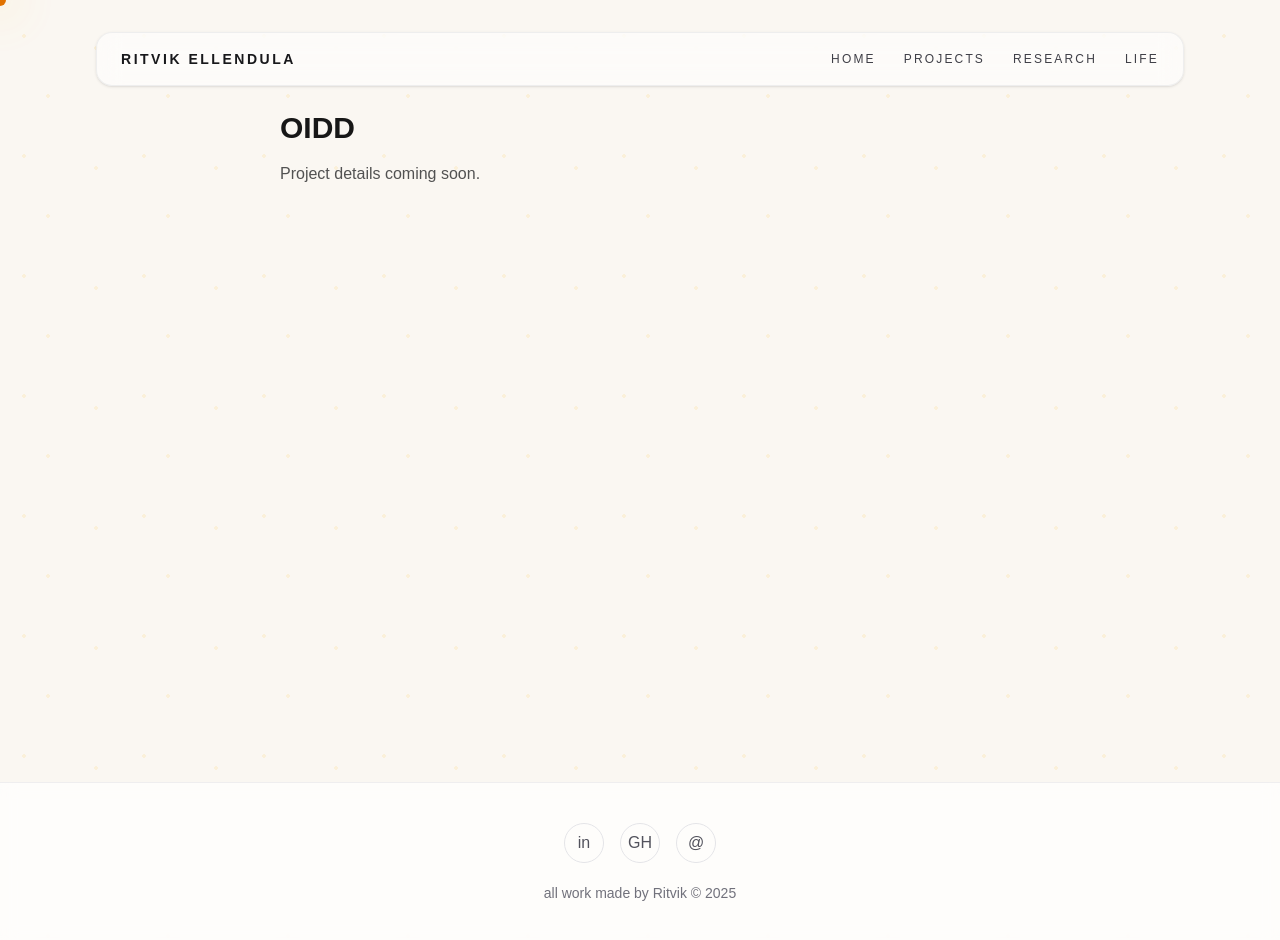
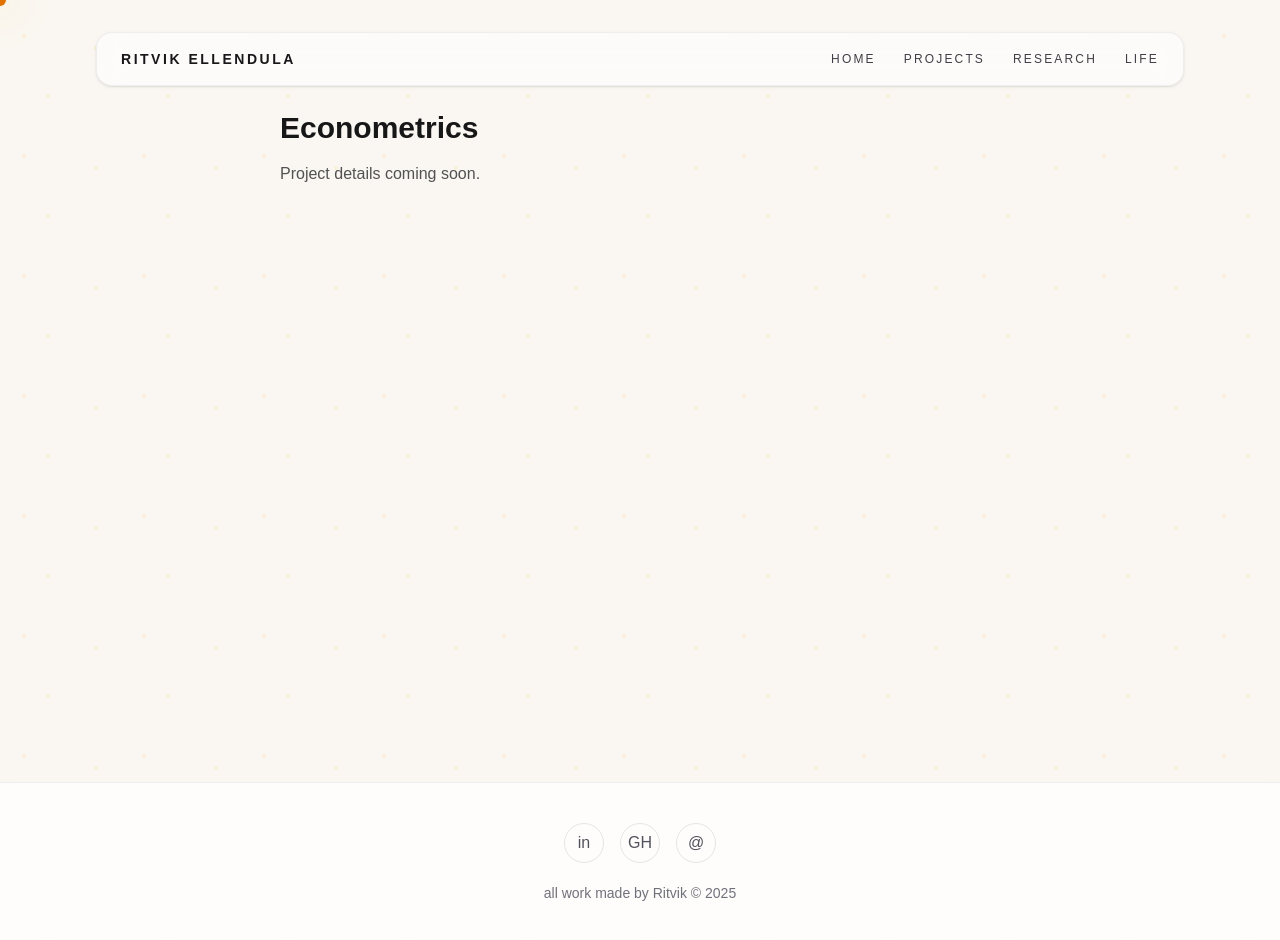
Before and after one commit to Rellendula26/ritvik-portfolio, a Next.js app: page /research/econometrics in a window 1280 px wide. Shown: the top 940 px of the page. Built offline with nearby package versions, Linux system fonts and the light colour scheme.

Commit message:
Fix image src paths and casing

```diff
--- a/src/app/research/dreamdiffusion/page.tsx
+++ b/src/app/research/dreamdiffusion/page.tsx
@@ -1,7 +1,7 @@
 export default function Page() {
   return (
     <main className="mx-auto max-w-3xl p-6">
-      <h1 className="text-3xl font-semibold">OIDD</h1>
+      <h1 className="text-3xl font-semibold">EEG Data to Image</h1>
       <p className="mt-4 text-base text-neutral-600">
         Project details coming soon.
       </p>
--- a/src/app/research/econometrics/page.tsx
+++ b/src/app/research/econometrics/page.tsx
@@ -1,7 +1,7 @@
 export default function Page() {
   return (
     <main className="mx-auto max-w-3xl p-6">
-      <h1 className="text-3xl font-semibold">OIDD</h1>
+      <h1 className="text-3xl font-semibold">Econometrics</h1>
       <p className="mt-4 text-base text-neutral-600">
         Project details coming soon.
       </p>
--- a/src/app/research/muscular-dystrophy/page.tsx
+++ b/src/app/research/muscular-dystrophy/page.tsx
@@ -1,7 +1,7 @@
 export default function Page() {
   return (
     <main className="mx-auto max-w-3xl p-6">
-      <h1 className="text-3xl font-semibold">OIDD</h1>
+      <h1 className="text-3xl font-semibold">Muscular Dystrophy & Machine Learning</h1>
       <p className="mt-4 text-base text-neutral-600">
         Project details coming soon.
       </p>
--- a/src/app/research/page.tsx
+++ b/src/app/research/page.tsx
@@ -10,7 +10,7 @@ const RESEARCH: MediaCardItem[] = [
       "I conducted a group research project under the Harvard Medical School. To summarize, we assessed different machine and deep learning methods of generating images via EEG signals, building off of StableDiffusion and DreamDiffusion and utilizing methods such as CLIP (Contrastive Language Image Pre-Training).",
     href: "/research/dreamdiffusion",
     tags: ["EEG Signal Processing", "Diffusion Models", "PyTorch", "Machine Learning", "NumPy"],
-    media: { kind: "image", src: "/research/dreamdiffusion.jpg", alt: "DreamDiffusion preview" },
+    media: { kind: "image", src: "/research/dreamdiffusion.png", alt: "DreamDiffusion preview" },
   },
   {
     id: "002",
@@ -21,7 +21,7 @@ const RESEARCH: MediaCardItem[] = [
       "I worked under a professor at Wayne State University, assessing numerous studies on historic redlining and analyzing adverse health outcomes associated with different HOLC grading levels.",
     href: "/research/redlining",
     tags: ["Meta Analysis", "Statistical Analysis", "Health Equity", "Epidemiology"],
-    media: { kind: "image", src: "/research/redlining.jpg", alt: "Redlining Image" },
+    media: { kind: "image", src: "/research/redlining.png", alt: "Redlining Image" },
   },
   {
     id: "003",
@@ -32,7 +32,7 @@ const RESEARCH: MediaCardItem[] = [
       "Muscular Dystrophy and other similar genetic disorders have always been extremely interesting to me. As a result, I was wondering which machine learning methodologies are the best for diagnosis of muscular dystrophy, as this is feasible to assess using publicly available genetic datasets.",
     href: "/research/muscular-dystrophy",
     tags: ["Bioinformatics", "Machine Learning", "Data Pre-Processing & Normalization", "NumPy", "Scikit-learn"],
-    media: { kind: "image", src: "/research/muscular-dystrophy.jpg", alt: "Muscular Dystrophy Image" },
+    media: { kind: "image", src: "/research/muscular-dystrophy.png", alt: "Muscular Dystrophy Image" },
   },
   {
     id: "004",
@@ -43,7 +43,7 @@ const RESEARCH: MediaCardItem[] = [
       "I have always been extremely interested in economics, and econometrics in particularly is a unique combination of economics and quantitative analysis. This project in particular analyzes the labor market and different types of jobs through a quantitative, statistical, econometrics-backed perspective.",
     href: "/research/econometrics",
     tags: ["R", "ANOVA Test", "Data Visualization", "Economics"],
-    media: { kind: "image", src: "/research/econometrics.jpg", alt: "Econometrics" },
+    media: { kind: "image", src: "/research/econometrics.png", alt: "Econometrics" },
   },
 ];
 
--- a/src/app/research/redlining/page.tsx
+++ b/src/app/research/redlining/page.tsx
@@ -1,7 +1,7 @@
 export default function Page() {
   return (
     <main className="mx-auto max-w-3xl p-6">
-      <h1 className="text-3xl font-semibold">OIDD</h1>
+      <h1 className="text-3xl font-semibold">Epidemiology Research</h1>
       <p className="mt-4 text-base text-neutral-600">
         Project details coming soon.
       </p>
```
